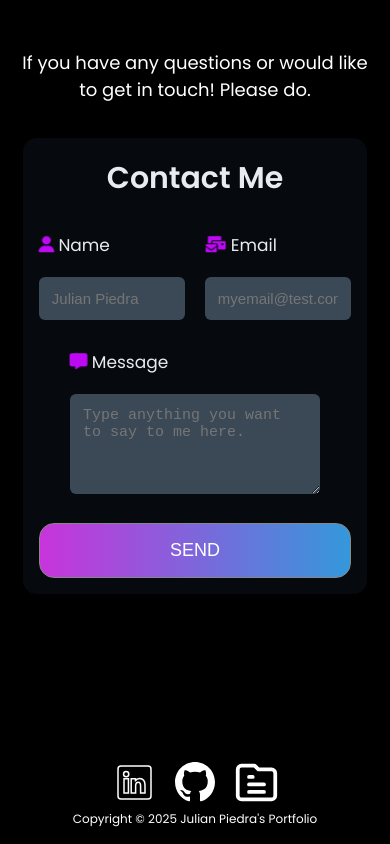
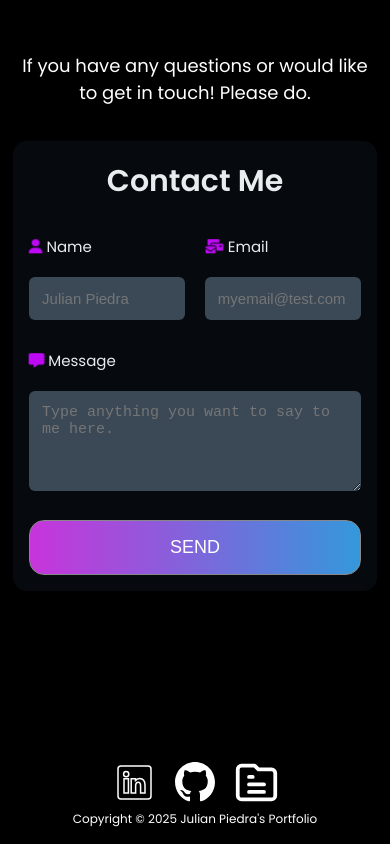
Before and after one commit to JulianPiedra/Portfolio, a React (Vite) app: page / in a window 390 px wide. Shown: the part 3742-4586 px from the top of the page. Built offline with nearby package versions, Linux system fonts and the light colour scheme.

Commit message:
Contact me form styles

```diff
--- a/src/components/contactMe.tsx
+++ b/src/components/contactMe.tsx
@@ -154,7 +154,7 @@ function ContactMe() {
                             onChange={handleChange}
                             onBlur={handleBlur}
                         />
-                        {touched.name && errors.name && <label className="errorMessage">{errors.name}</label>}
+                        {touched.name && errors.name && <p className="errorMessage">{errors.name}</p>}
                     </div>
 
                     {/* Email input field */}
@@ -169,7 +169,7 @@ function ContactMe() {
                             onChange={handleChange}
                             onBlur={handleBlur}
                         />
-                        {touched.email && errors.email && <label className="errorMessage">{errors.email}</label>}
+                        {touched.email && errors.email && <p className="errorMessage">{errors.email}</p>}
                     </div>
                 </div>
                 {/* Message textarea */}
--- a/src/css/contactMe.css
+++ b/src/css/contactMe.css
@@ -135,13 +135,11 @@
 
 @media (max-width: 768px) {
     .contactMeForm {
-        width: 80%;
+        width: 85%;
     }
 
-    .inputContainer {
-        width: 80%;
-    }
-    .inputContainer textarea {
-        width: 100%;
+
+    .inputContainer label {
+        font-size: 15px;
     }
 }
```
